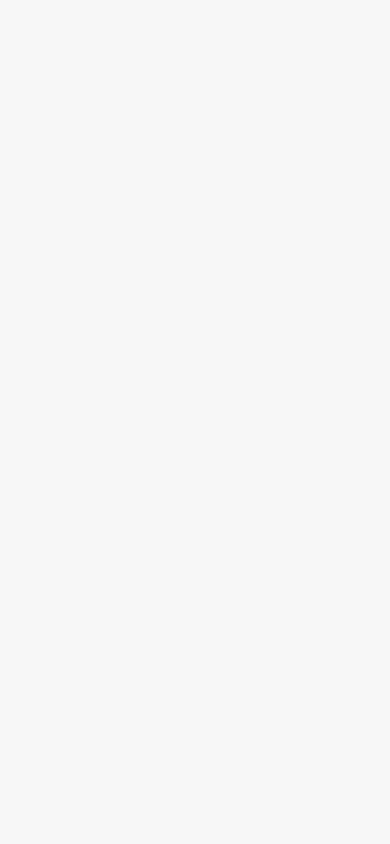
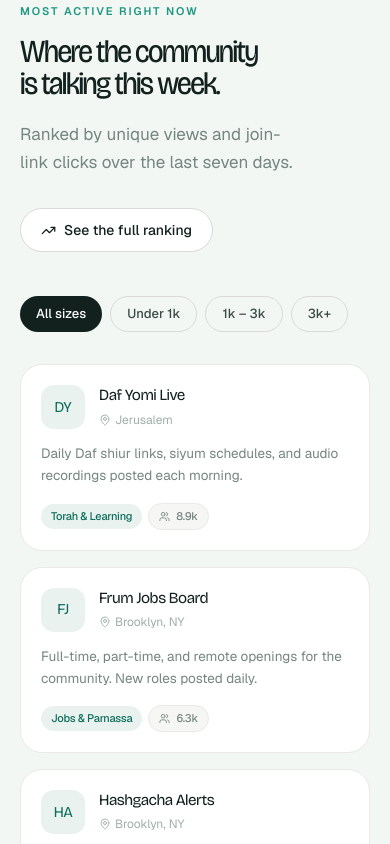
Before and after one commit to himathk/jewishchat-proto, a Next.js app: page / in a window 390 px wide. Shown: the part 4840-5684 px from the top of the page. Before the commit the page ends 4747 px from the top, so only its background shows below. Built offline with nearby package versions, Linux system fonts and the light colour scheme.

Commit message:
feat: trending groups with size filters and recently listed row

```diff
--- a/app/page.tsx
+++ b/app/page.tsx
@@ -4,6 +4,8 @@ import { Hero } from "@/components/hero/Hero";
 import { SearchDock } from "@/components/hero/SearchDock";
 import { StatBand } from "@/components/sections/StatBand";
 import { CategoryLattice } from "@/components/sections/CategoryLattice";
+import { TrendingGroups } from "@/components/sections/TrendingGroups";
+import { RecentGroups } from "@/components/sections/RecentGroups";
 
 export default function Home() {
   return (
@@ -16,6 +18,8 @@ export default function Home() {
         <Hero />
         <StatBand />
         <CategoryLattice />
+        <TrendingGroups />
+        <RecentGroups />
       </main>
     </SearchProvider>
   );
--- /dev/null
+++ b/components/sections/RecentGroups.tsx
@@ -0,0 +1,38 @@
+"use client";
+
+import { Clock } from "lucide-react";
+import { SectionHeading } from "@/components/ui/SectionHeading";
+import { GroupCard } from "@/components/ui/GroupCard";
+import { useReveal } from "@/lib/motion/useReveal";
+import { PUBLIC_GROUPS } from "@/lib/data/groups";
+
+const RECENT = [...PUBLIC_GROUPS]
+  .sort((a, b) => Date.parse(b.createdAt) - Date.parse(a.createdAt))
+  .slice(0, 4);
+
+export function RecentGroups() {
+  const gridRef = useReveal<HTMLDivElement>({ stagger: 0.06 });
+
+  return (
+    <section className="py-24 lg:py-32">
+      <div className="mx-auto max-w-[1400px] px-5 md:px-8">
+        <SectionHeading
+          eyebrow="Just listed"
+          title="Fresh from the community."
+          description="Listings publish the moment a verified member submits them — no queue, no waiting."
+        />
+
+        <div ref={gridRef} className="mt-14 grid grid-cols-1 gap-4 sm:grid-cols-2 lg:grid-cols-4">
+          {RECENT.map((group) => (
+            <GroupCard key={group.id} group={group} showDate />
+          ))}
+        </div>
+
+        <p className="text-ink-4 mt-8 flex items-center gap-2 text-[12.5px]">
+          <Clock size={13} strokeWidth={1.8} />
+          Suspended listings are removed from the directory and from search results immediately.
+        </p>
+      </div>
+    </section>
+  );
+}
--- /dev/null
+++ b/components/sections/TrendingGroups.tsx
@@ -0,0 +1,85 @@
+"use client";
+
+import { useMemo, useState } from "react";
+import { ArrowRight, TrendingUp } from "lucide-react";
+import { SectionHeading } from "@/components/ui/SectionHeading";
+import { GroupCard } from "@/components/ui/GroupCard";
+import { FilterChips, type FilterOption } from "@/components/ui/FilterChips";
+import { Button } from "@/components/ui/Button";
+import { useReveal } from "@/lib/motion/useReveal";
+import { PUBLIC_GROUPS } from "@/lib/data/groups";
+
+// FR-AI-04: group-size filters. Location filtering is Phase 2 in the SRS.
+const SIZE_FILTERS: FilterOption[] = [
+  { id: "all", label: "All sizes" },
+  { id: "s", label: "Under 1k" },
+  { id: "m", label: "1k – 3k" },
+  { id: "l", label: "3k+" },
+];
+
+function inBand(count: number | undefined, band: string): boolean {
+  const n = count ?? 0;
+  if (band === "s") return n < 1000;
+  if (band === "m") return n >= 1000 && n < 3000;
+  if (band === "l") return n >= 3000;
+  return true;
+}
+
+export function TrendingGroups() {
+  const [band, setBand] = useState("all");
+  const gridRef = useReveal<HTMLDivElement>({ stagger: 0.05 });
+
+  const groups = useMemo(
+    () =>
+      PUBLIC_GROUPS.filter((g) => inBand(g.memberCount, band))
+        .sort((a, b) => b.metrics.uniqueViews - a.metrics.uniqueViews)
+        .slice(0, 8),
+    [band],
+  );
+
+  return (
+    <section id="trending" className="bg-brand-softer/60 relative py-24 lg:py-32">
+      <div className="mx-auto max-w-[1400px] px-5 md:px-8">
+        <div className="flex flex-wrap items-end justify-between gap-8">
+          <SectionHeading
+            eyebrow="Most active right now"
+            title="Where the community is talking this week."
+            description="Ranked by unique views and join-link clicks over the last seven days."
+          />
+          <Button href="/trending" variant="secondary" size="md" className="mb-1">
+            <TrendingUp size={15} strokeWidth={2} />
+            See the full ranking
+          </Button>
+        </div>
+
+        <FilterChips
+          options={SIZE_FILTERS}
+          active={band}
+          onChange={setBand}
+          className="mt-10"
+        />
+
+        <div
+          ref={gridRef}
+          key={band}
+          className="mt-8 grid grid-cols-1 gap-4 sm:grid-cols-2 lg:grid-cols-4"
+        >
+          {groups.map((group) => (
+            <GroupCard key={group.id} group={group} />
+          ))}
+        </div>
+
+        {groups.length === 0 ? (
+          <p className="text-ink-3 mt-8 text-sm">No groups in that size band yet.</p>
+        ) : null}
+
+        <div className="mt-12 flex justify-center">
+          <Button href="/directory" size="lg">
+            Browse all 3,961 groups
+            <ArrowRight size={16} strokeWidth={2} />
+          </Button>
+        </div>
+      </div>
+    </section>
+  );
+}
```
